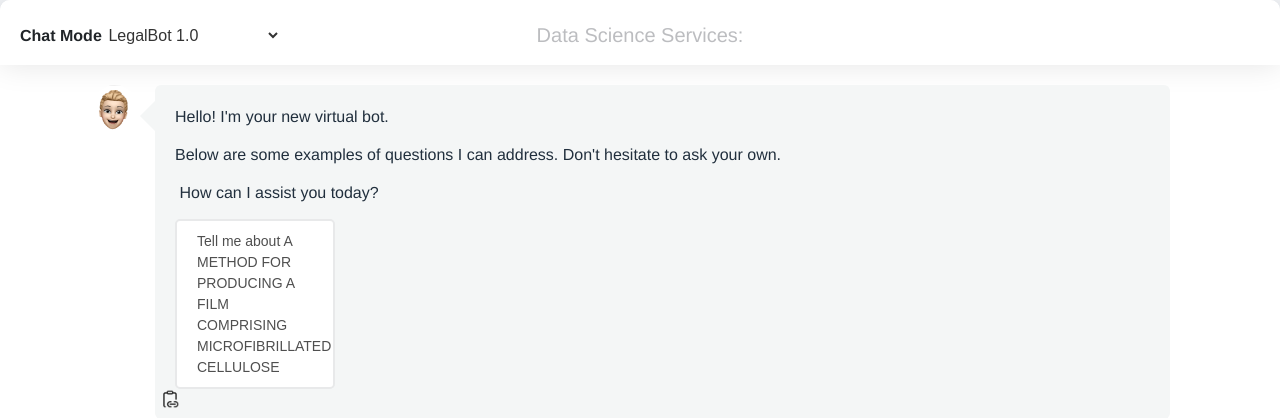
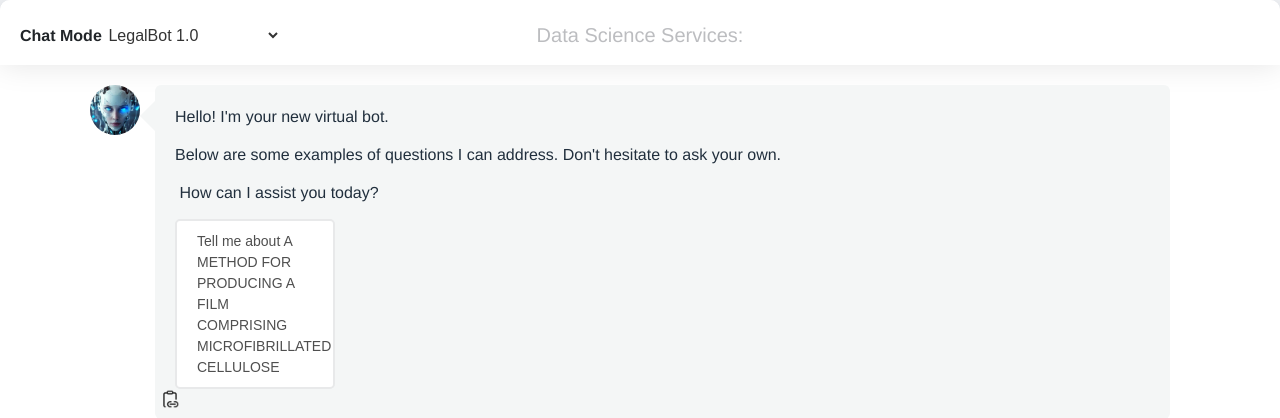
Before and after one commit to tabers77/llms-experiments, a Flask app: template templates/base_index.html in a window 1280 px wide. Shown: the part 60-478 px from the top of the page. Run offline with Flask 3, Linux system fonts and the light colour scheme; the template is opened without the code that fills it, so the values that code supplies are empty; some libraries are stand-ins or nearby versions.

Commit message:
read me updates

```diff
--- a/static/styles.css
+++ b/static/styles.css
@@ -138,7 +138,7 @@ body {
     /*float: left;*/
     width: 50px;
     height: 50px;
-    background-image: url(/static/amanda.png);
+    background-image: url(/static/women_robot.jpg);
     flex-shrink: 0; /* Prevent avatar from shrinking */
     background-size: cover;
     border-radius: 50%;
```
Also changed, not shown: README.md, img.png (added).
